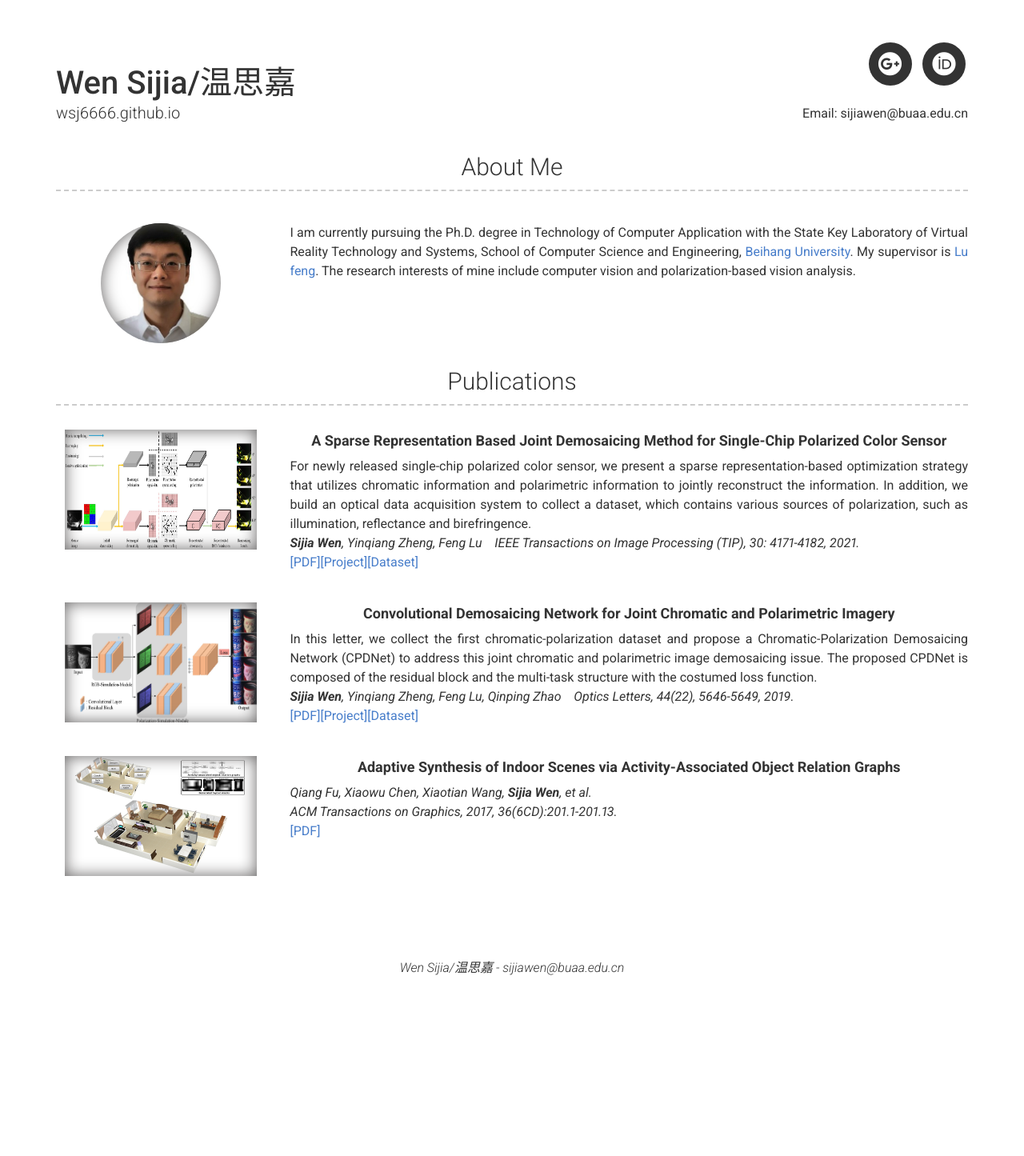
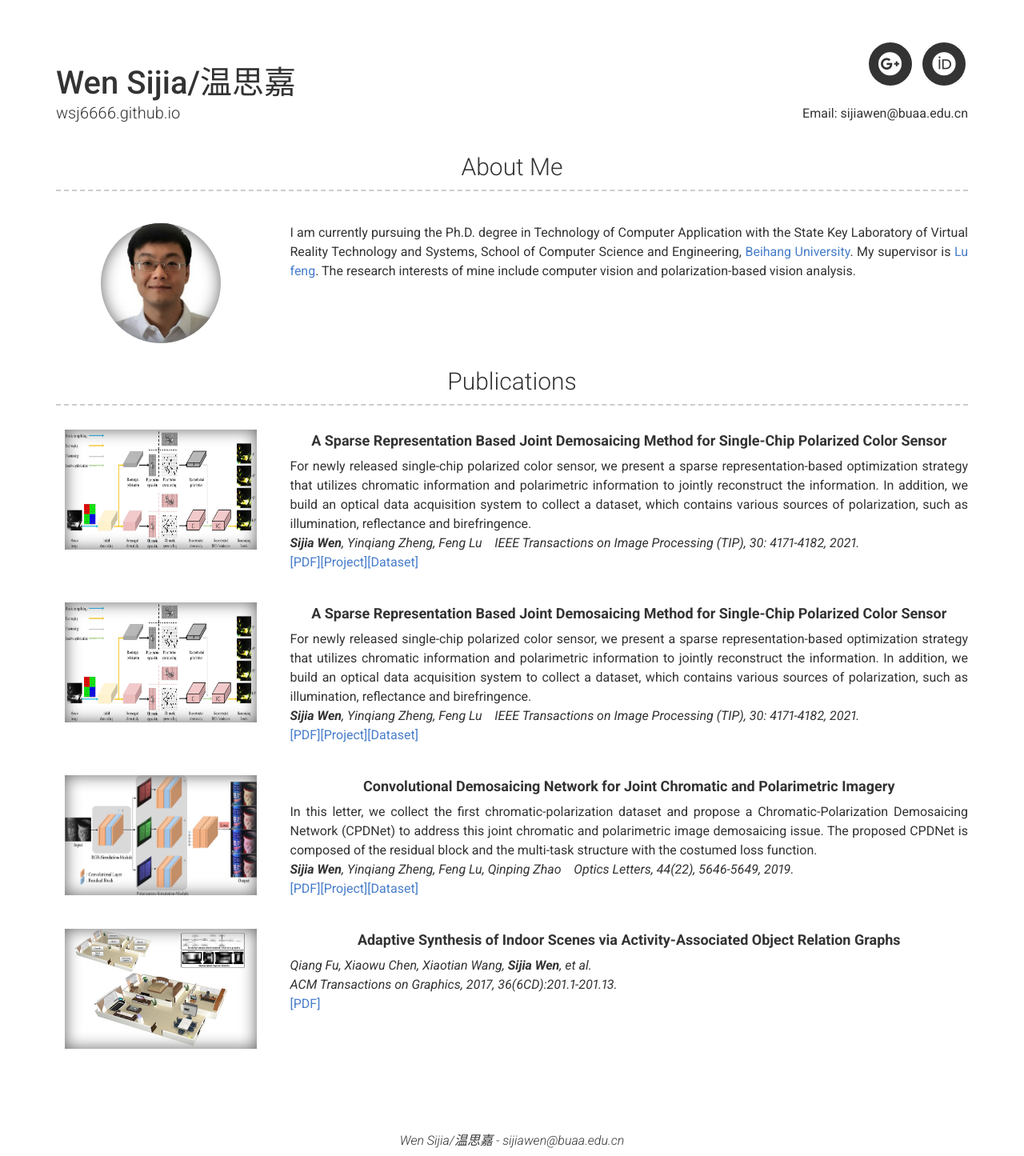
Before and after one commit to wsj6666/wsj6666.github.io, a Jekyll site: the page built from index.md, in a window 1280 px wide. Shown: the whole page at 80% size. Built offline with Jekyll 4.4.1, drawn with Linux system fonts in a browser that asks for light colours; nearby versions of some CDN libraries; before the commit the page ends 1229 px from its top, so only the background shows below that.

Commit message:
Update _config.yml

```diff
--- a/_config.yml
+++ b/_config.yml
@@ -27,6 +27,14 @@ content:
   - title: Publications # Title for the section
     layout: list # Type of content section (list/text)
     content:
+      - layout: left
+        list_image: images/JD.jpg
+        quote: >
+            A Sparse Representation Based Joint Demosaicing Method for Single-Chip Polarized Color Sensor
+        description: | # this will include new lines to allow paragraphs
+            For newly released single-chip polarized color sensor, we present a sparse representation-based optimization strategy that utilizes chromatic information and polarimetric information to jointly reconstruct the information. In addition, we build an optical data acquisition system to collect a dataset, which contains various sources of polarization, such as illumination, reflectance and birefringence. <br>
+            <i>**Sijia Wen**, Yinqiang Zheng, Feng Lu &nbsp;&nbsp;&nbsp;IEEE Transactions on Image Processing (TIP), 30: 4171-4182, 2021.</i><br>
+            [[PDF]](https://ieeexplore.ieee.org/abstract/document/9397396/)[[Project]](https://github.com/wsj890411/JCPD_Model)[[Dataset]](https://www.dropbox.com/s/q377c1iktxwe22a/TIP_raw_dataset.zip?dl=0)
       - layout: left
         list_image: images/JD.jpg
         quote: >
```
